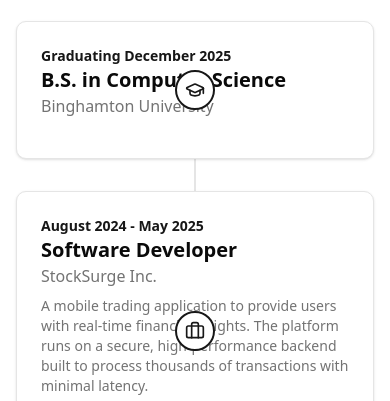
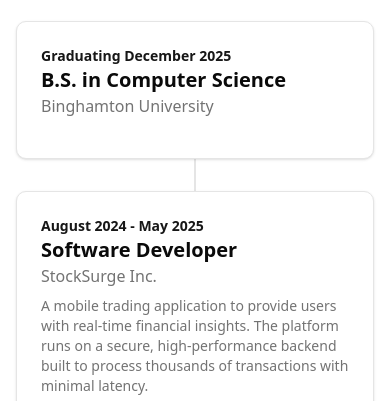
Before and after one commit to ChinnyChilla/StockPredictor, a Next.js app in the folder stock-predictor/: page / in a window 390 px wide. Shown: the part 412-813 px from the top of the page. Built offline with nearby package versions, Linux system fonts and the light colour scheme.

Commit message:
icon disspears on mobile

```diff
--- a/stock-predictor/app/page.tsx
+++ b/stock-predictor/app/page.tsx
@@ -111,7 +111,7 @@ export default function HomePage() {
 							</div>
 
 							{/* The timeline dot and icon */}
-							<div className="absolute left-1/2 top-1/2 z-10 flex h-10 w-10 -translate-x-1/2 -translate-y-1/2 items-center justify-center rounded-full border-2 border-primary bg-background md:order-2">
+							<div className="hidden md:absolute md:left-1/2 md:top-1/2 md:z-10 md:flex md:h-10 md:w-10 md:-translate-x-1/2 md:-translate-y-1/2 md:items-center md:justify-center md:rounded-full md:border-2 md:border-primary md:bg-background md:order-2">
 								{exp.type === 'work' ? <Briefcase className="h-5 w-5 text-primary" /> : <GraduationCap className="h-5 w-5 text-primary" />}
 							</div>
 						</div>
```
